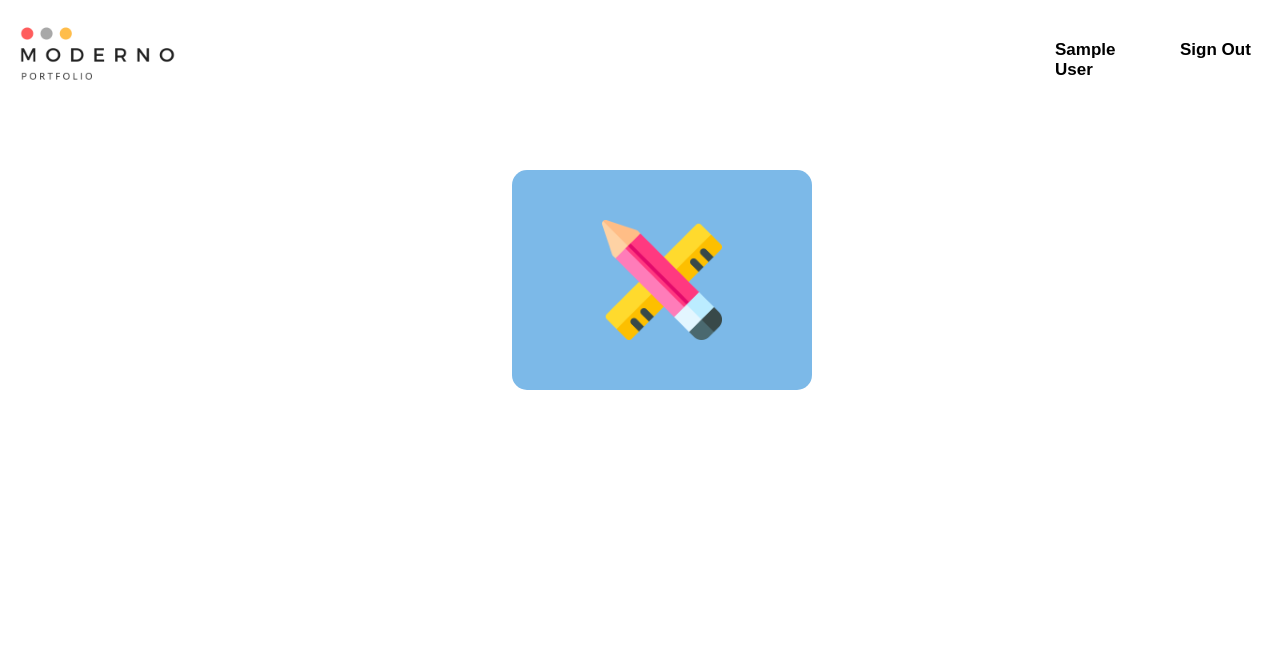
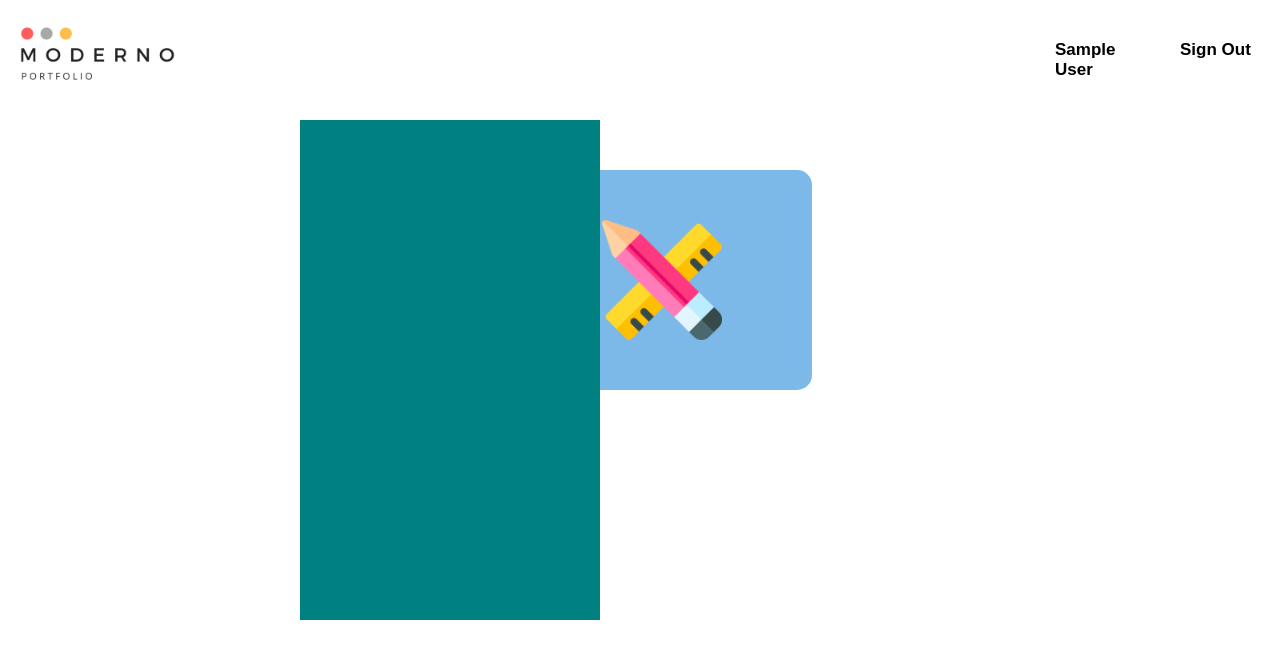
Before and after one commit to Samiran04/Portfolio-React, a React (Create React App) app: page /main in a window 1280 px wide. Shown: the top 658 px of the page. Built offline with nearby package versions, Linux system fonts and the light colour scheme; sample sign-in values are in the browser's storage.

Commit message:
create new components

```diff
--- a/src/components/CreateNew.js
+++ b/src/components/CreateNew.js
@@ -2,7 +2,13 @@ import React, { Component } from "react";
 
 class CreateNew extends Component {
   render() {
-    return <div className="create-new"></div>;
+    return (
+      <div className="create-new">
+        <div className="create-new-layer">
+          <h1>Create New</h1>
+        </div>
+      </div>
+    );
   }
 }
 
--- a/src/components/Main.js
+++ b/src/components/Main.js
@@ -2,7 +2,7 @@ import React, { Component } from "react";
 import { Link } from "react-router-dom";
 import { connect } from "react-redux";
 import { Navigate } from "react-router-dom";
-import { Navbar, CreateNew } from "./index";
+import { Navbar, CreateNew, Outlet } from "./index";
 
 class Main extends Component {
   render() {
@@ -17,7 +17,10 @@ class Main extends Component {
     return (
       <div className="main-home">
         <Navbar />
-        <CreateNew />
+        <div className="components">
+          <CreateNew />
+          <Outlet />
+        </div>
       </div>
     );
   }
--- /dev/null
+++ b/src/components/Outlet.js
@@ -0,0 +1,9 @@
+import React, { Component } from "react";
+
+class Outlet extends Component {
+  render() {
+    return <div className="outlet-cointainer"></div>;
+  }
+}
+
+export default Outlet;
--- a/src/components/index.js
+++ b/src/components/index.js
@@ -4,5 +4,6 @@ import Home from "./Home";
 import Main from "./Main";
 import Navbar from "./Navbar";
 import CreateNew from "./CreateNew";
+import Outlet from "./Outlet";
 
-export { SignIn, SignUp, Home, Main, Navbar, CreateNew };
+export { SignIn, SignUp, Home, Main, Navbar, CreateNew, Outlet };
--- a/src/index.css
+++ b/src/index.css
@@ -601,3 +601,39 @@ ul li a :hover {
   border-radius: 15px;
   cursor: pointer;
 }
+
+.create-new-layer {
+  height: 220px;
+  width: 300px;
+  border-radius: 15px;
+  opacity: 0;
+  cursor: pointer;
+  transition: 0.8s ease;
+  background: linear-gradient(
+    to top,
+    rgba(0, 0, 0, 0.8) 50%,
+    rgba(0, 0, 0, 0.8) 50%
+  );
+  color: white;
+  text-align: center;
+  line-height: 200px;
+  font-size: 20px;
+}
+
+.create-new-layer:hover {
+  opacity: 1;
+}
+
+.components {
+  display: flex;
+  flex-direction: row;
+}
+
+/*Outlet*/
+
+.outlet-cointainer {
+  width: 300px;
+  height: 500px;
+  perspective: 150px;
+  background-color: teal;
+}
```
